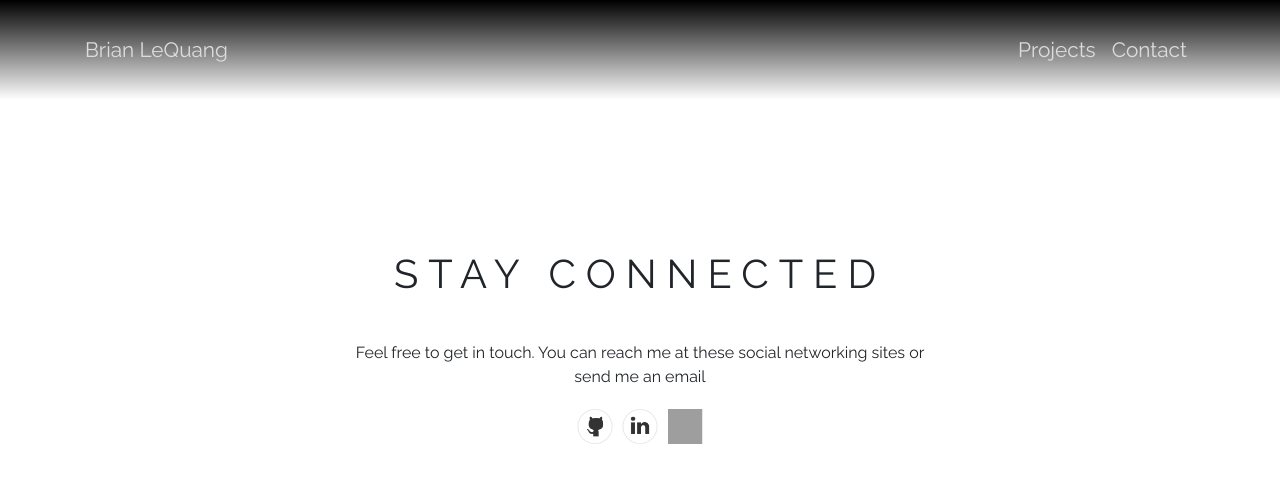
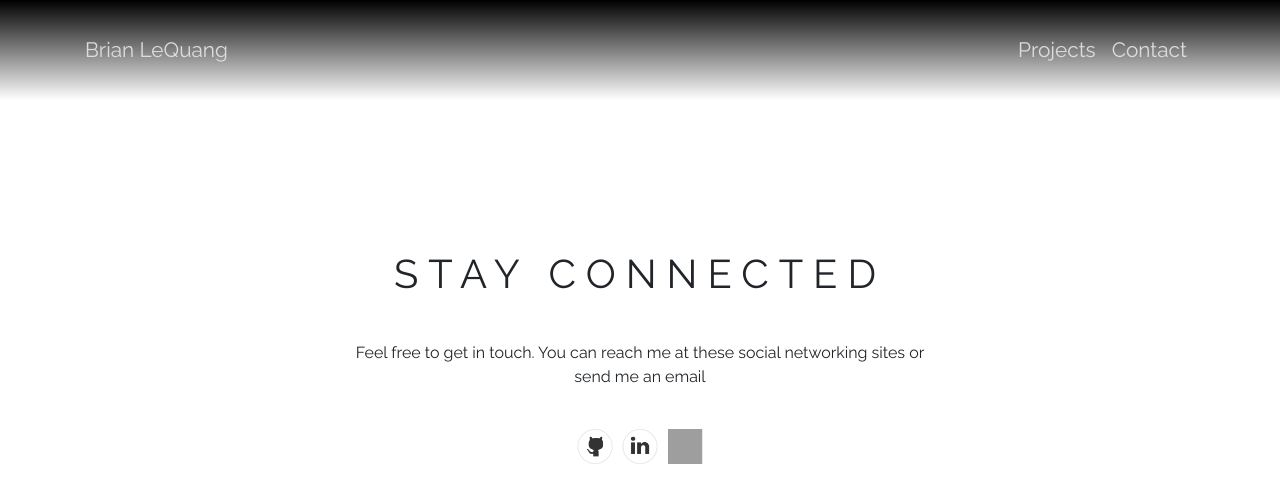
Before and after one commit to brainleq/Personal-Website-v2, a React (Create React App) app: page /contact in a window 1280 px wide. Shown: the top 502 px of the page. Built offline with nearby package versions, Linux system fonts and the light colour scheme; grey boxes are pictures that could not be loaded.

Commit message:
fade-in animation and lazyload images

```diff
--- a/package.json
+++ b/package.json
@@ -7,6 +7,7 @@
     "react": "^16.8.6",
     "react-bootstrap": "^1.0.0-beta.9",
     "react-dom": "^16.8.6",
+    "react-lazy-load-image-component": "^1.5.1",
     "react-router-dom": "^5.0.1",
     "react-scripts": "3.0.1"
   },
--- a/src/css/page.css
+++ b/src/css/page.css
@@ -14,6 +14,23 @@ body, html{
 
 .aboutImg {
   text-align: center;
+}
+
+.fade-in {
+  animation-name: fade-in;
+  animation-duration: 2s;
+  animation-fill-mode: forwards;
+}
+
+.fade-in-slow {
+  animation-name: fade-in;
+  animation-duration: 4.5s;
+  animation-fill-mode: forwards;
+}
+
+@keyframes fade-in {
+  from { opacity: 0.0 }
+  to { opacity: 1.0 }
 }
 
 .extra-space {
--- a/src/views/Contact.js
+++ b/src/views/Contact.js
@@ -1,18 +1,21 @@
 import React, { Component } from 'react';
 
-import '../css/contact.css';
-import SocialLinks from '../components/SocialLinks.js';
+import "../css/contact.css";
+import "../css/page.css"
+import SocialLinks from "../components/SocialLinks.js";
 class Contact extends Component {
 
   render() {
     return(
-      <div id="topPad">
+      <div className="fade-in" id="topPad">
         <div className="extraTopSpace">
-          <div className="container" style={{position:'relative'}}>
+          <div className="container" style={{position:"relative"}}>
             <div className="container formPad formText formWidth">
-              <h1 id="letter-spacing" style={{paddingBottom: '35px'}}>STAY CONNECTED</h1>
-              <p>Feel free to get in touch. You can reach me at these social networking sites
-              or send me an email </p>
+              <h1 id="letter-spacing" style={{paddingBottom: "35px"}}>STAY CONNECTED</h1>
+              <p style={{paddingBottom: "20px"}}>
+                Feel free to get in touch. You can reach me at these social networking sites
+                or send me an email
+              </p>
               <SocialLinks/>
             </div>
           </div>
--- a/src/views/Home.js
+++ b/src/views/Home.js
@@ -1,28 +1,33 @@
 import React, { Component } from "react";
+import { LazyLoadImage } from 'react-lazy-load-image-component';
+import 'react-lazy-load-image-component/src/effects/opacity.css';
+import "../css/page.css";
 
-import "../css/page.css";
 import SocialLinks from "../components/SocialLinks.js";
 import Hotjava from "../images/hotjava.png"
+
 
 class Home extends Component {
   render() {
     return (
-      <div>
-
-        <div class="homeImg">
-          <div class="center landing">
-            <div class="frontTitle"><h1 class="landingTitleGap">BRIAN LEQUANG</h1></div>
-            <h4 class="landingTitleGap">a student at The University of Texas at Austin with a passion for innovative technology</h4>
+      <div className="dark-back">
+        <div className="homeImg fade-in">
+          <div className="fade-in-slow">
+            <div className="center landing">
+              <div className="frontTitle"><h1 className="landingTitleGap">BRIAN LEQUANG</h1></div>
+              <h4 className="landingTitleGap">a student at The University of Texas at Austin with a passion for innovative technology</h4>
+            </div>
+            <SocialLinks/>
           </div>
-          <SocialLinks/>
         </div>
 
-        <div class="dark-back extra-space">
-          <div class="row white landing">
-            <div class="col-md-4 aboutImg">
-              <img src={Hotjava} alt="hotjava" height="563" width="375" />
+        <div className="dark-back extra-space fade-in">
+          <div className="row white landing">
+            <div className="col-md-4 aboutImg">
+              <LazyLoadImage effect="opacity" src={Hotjava} height="536" width="375" />
+              {/*<img src={Hotjava} alt="hotjava" height="563" width="375" />*/}
             </div>
-            <div class="col-md-8 extra-space">
+            <div className="col-md-8 extra-space">
               <h1 id="letter-spacing">WELCOME</h1>
               <p id="aboutPad">I am a machine learning enthusiast, a
                 hobbyist programmer, and a computer science student at
```
Also changed, not shown: 1 other file (tests, documents, lock files or other folders).
